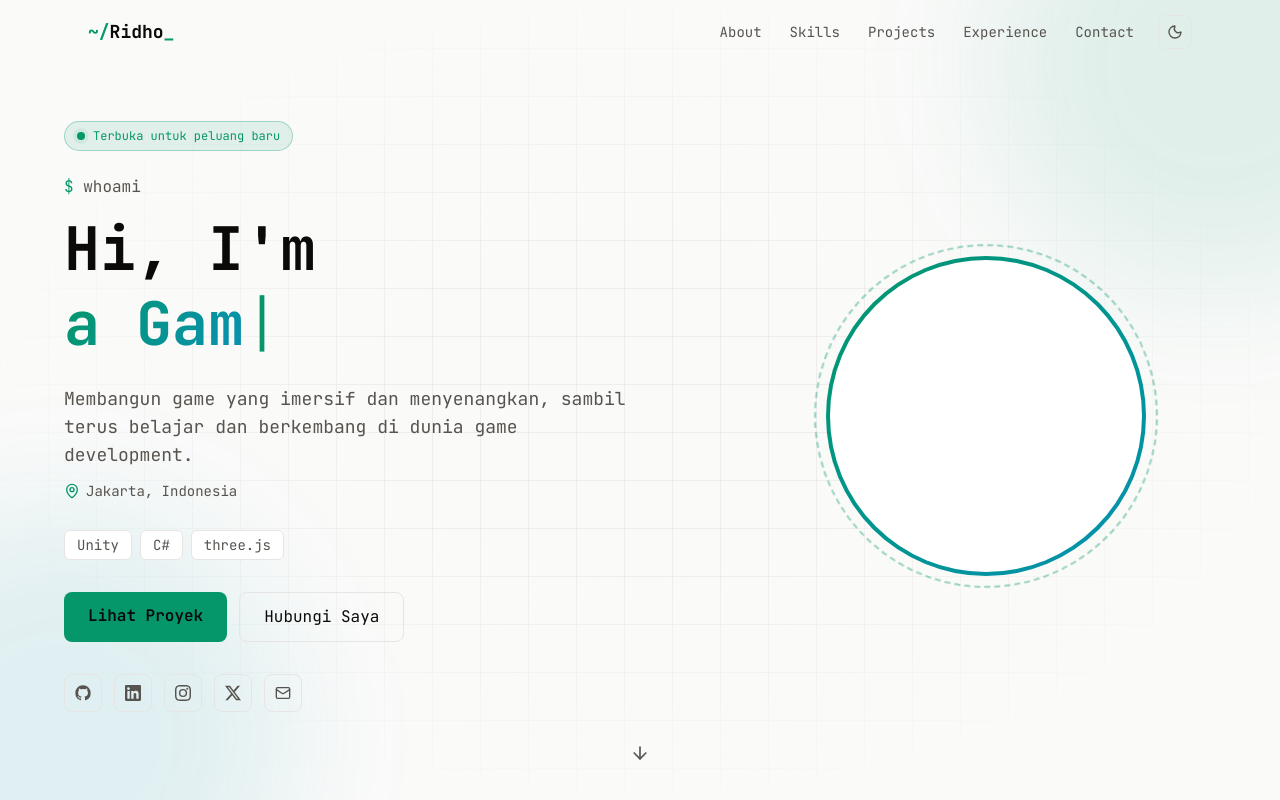
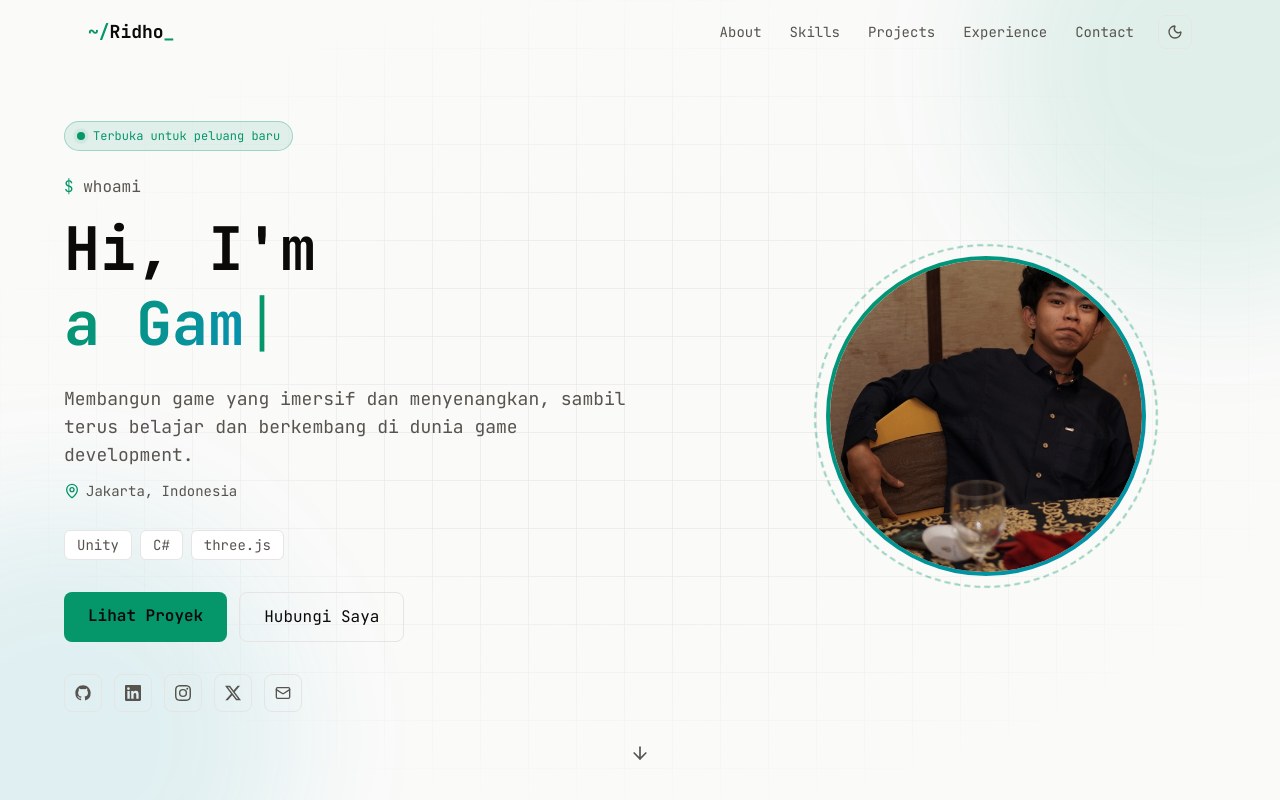
Before and after one commit to Ridho-Fauzan/MuhammadRidhoWeb, a Next.js app: page / in a window 1280 px wide. Shown: the top 800 px of the page. Built offline with nearby package versions, Linux system fonts and the light colour scheme.

Commit message:
Foto Profil

```diff
--- a/src/data/profile.ts
+++ b/src/data/profile.ts
@@ -15,7 +15,7 @@ export const profile = {
   /** Taruh file CV di folder /public lalu isi path-nya, mis. "/cv.pdf". Kosongkan jika belum ada. */
   resumeUrl: "",
   /** Taruh foto di /public lalu isi path-nya, mis. "/foto.jpg". Kosong = tampil inisial. */
-  avatarUrl: "",
+  avatarUrl: "/plo.jpg",
   /** Teks yang bergantian diketik di hero ("Hi, I'm ...") */
   typewriter: ["Muhammad Ridho Fathi Fauzan", "a Game Developer", "a Dedicated Gamer"],
   tagline: "Membangun game yang imersif dan menyenangkan, sambil terus belajar dan berkembang di dunia game development.",
```
Also changed, not shown: public/plo.jpg (added).
